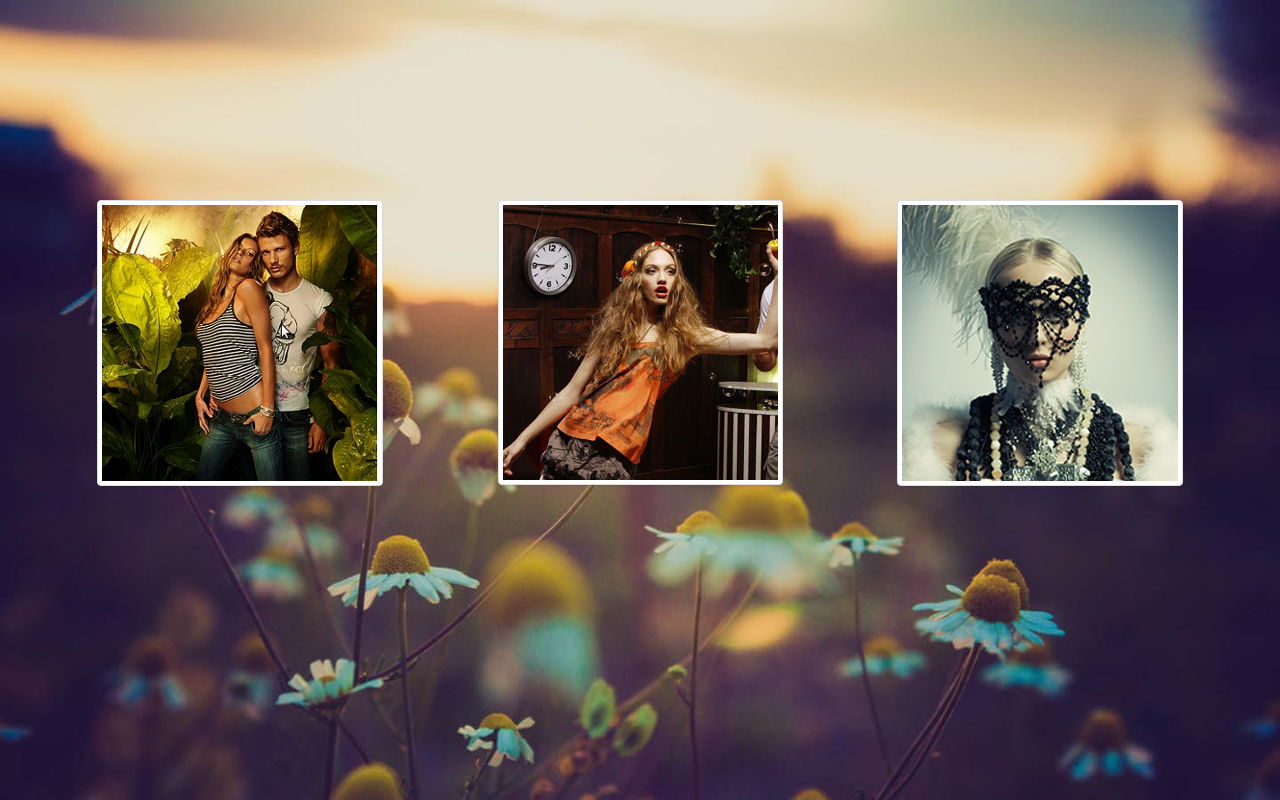
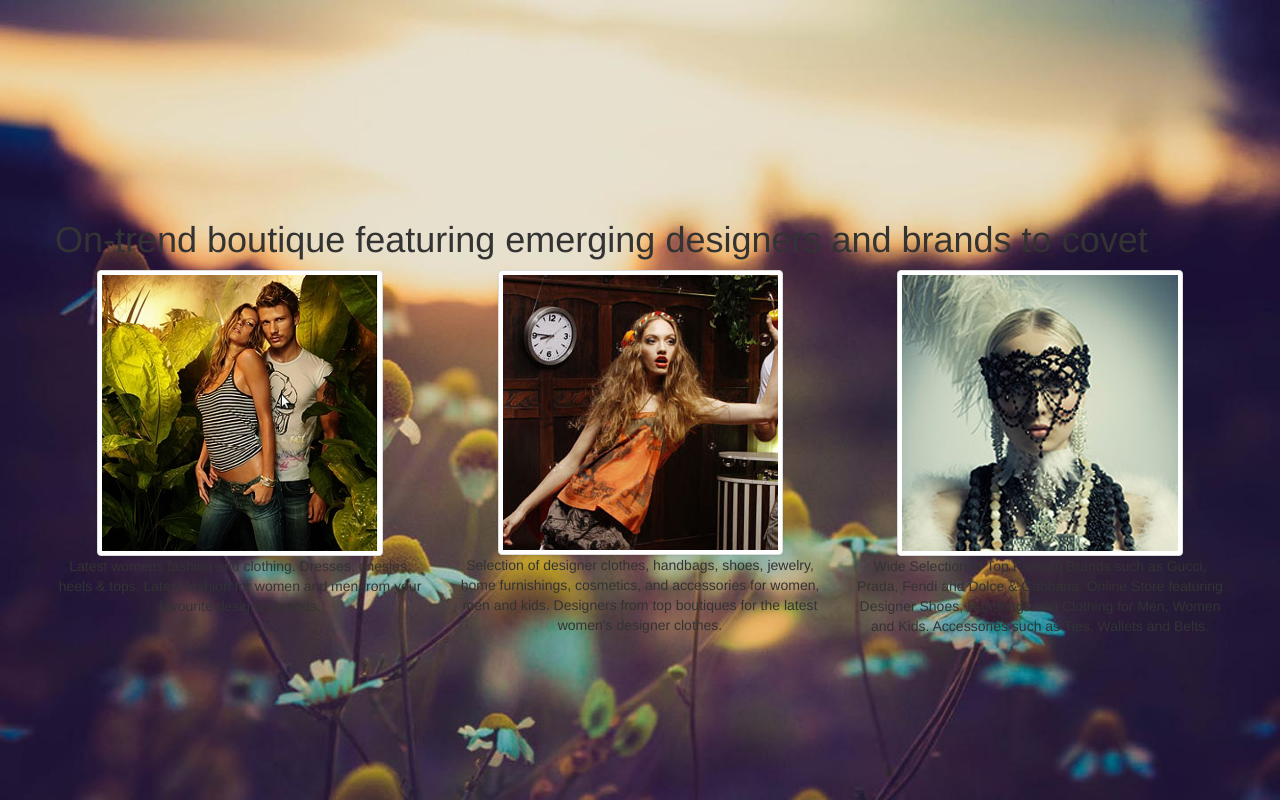
Before and after one commit to fashionist/fashionist.github.io, a plain HTML site: page index.html in a window 1280 px wide. Drawn offline with nearby package versions, Linux system fonts and the light colour scheme.

Commit message:
text added

```diff
--- a/index.html
+++ b/index.html
@@ -8,20 +8,22 @@
     <link rel="stylesheet" type="text/css" href="/@/css/bootstrap.min.css">
     <link rel="stylesheet" type="text/css" href="/@/css/bootstrap-theme.min.css">
     <link rel="stylesheet" type="text/css" href="/@/css/base.css">
-    <script type="text/javascript" src=/@/js/bootstrap.min.js"></script>
 </head>
 <body>
 <div class="container">
-    <!-- Example row of columns -->
+    <h1>On-trend boutique featuring emerging designers and brands to covet</h1>
     <div class="row">
         <div class="col-md-4">
             <a href="http://www.clothsclothes.com/" title="High fashion, affordable prices"><img src="/@/img/0.png" alt="clothsclothes" class="img-thumbnail"></a>
+            <p>Latest womens fashion and clothing. Dresses, onesies, heels & tops. Latest fashion for women and men from your favourite designer brands.</p>
         </div>
         <div class="col-md-4">
             <a href="http://www.aroundfashion.net/" title="Hottest clothing, shoes, accessories"><img src="/@/img/1.png" alt="aroundfashion" class="img-thumbnail"></a>
+            <p>Selection of designer clothes, handbags, shoes, jewelry, home furnishings, cosmetics, and accessories for women, men and kids. Designers from top boutiques for the latest women's designer clothes.</p>
         </div>
         <div class="col-md-4">
             <a href="http://www.fashionent.com/" title="Latest women's fashion, men's clothing online"><img src="/@/img/2.png" alt="fashionent" class="img-thumbnail"></a>
+            <p>Wide Selection of Top Fashion Brands such as Gucci, Prada, Fendi and Dolce & Gabbana. Online Store featuring Designer Shoes, Handbags and Clothing for Men, Women and Kids. Accessories such as Ties, Wallets and Belts. </p>
         </div>
     </div>
 </div>
```
